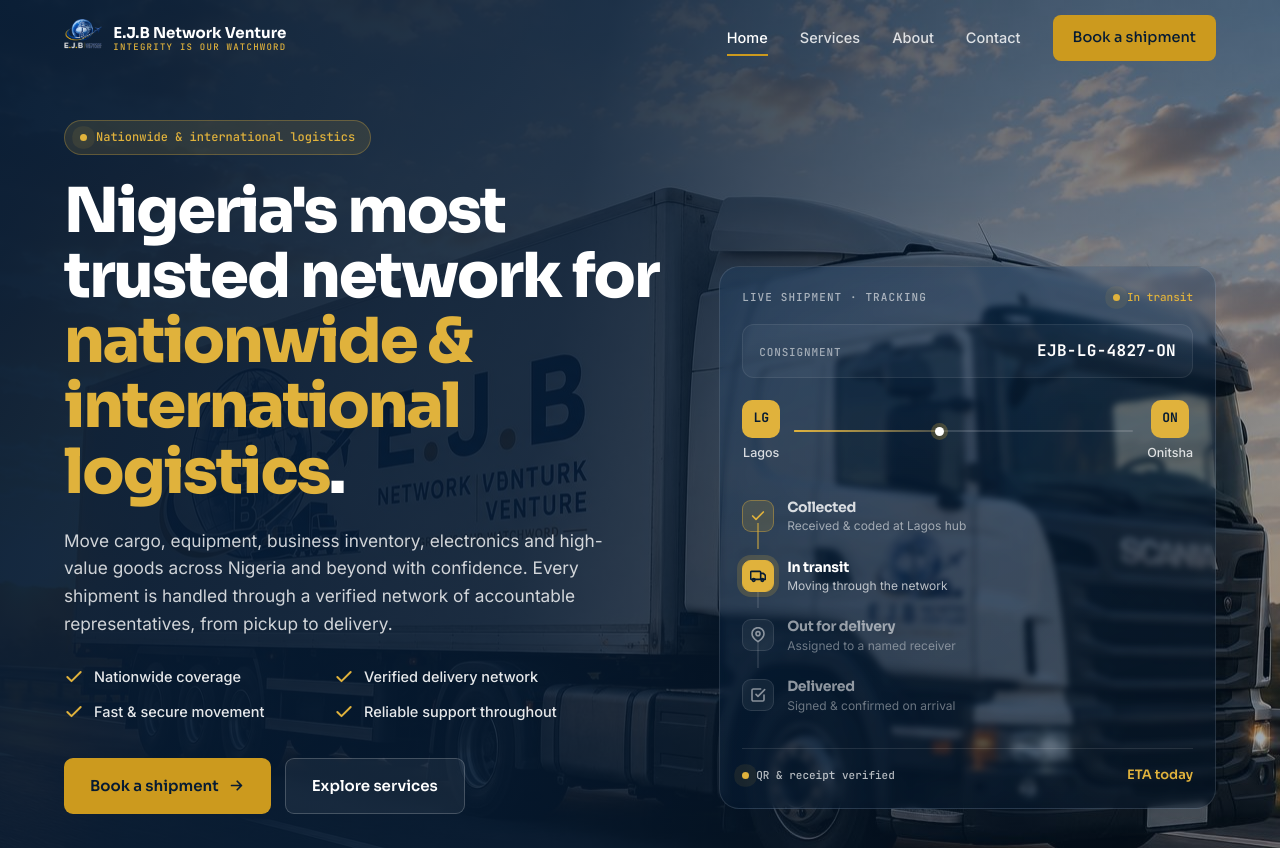
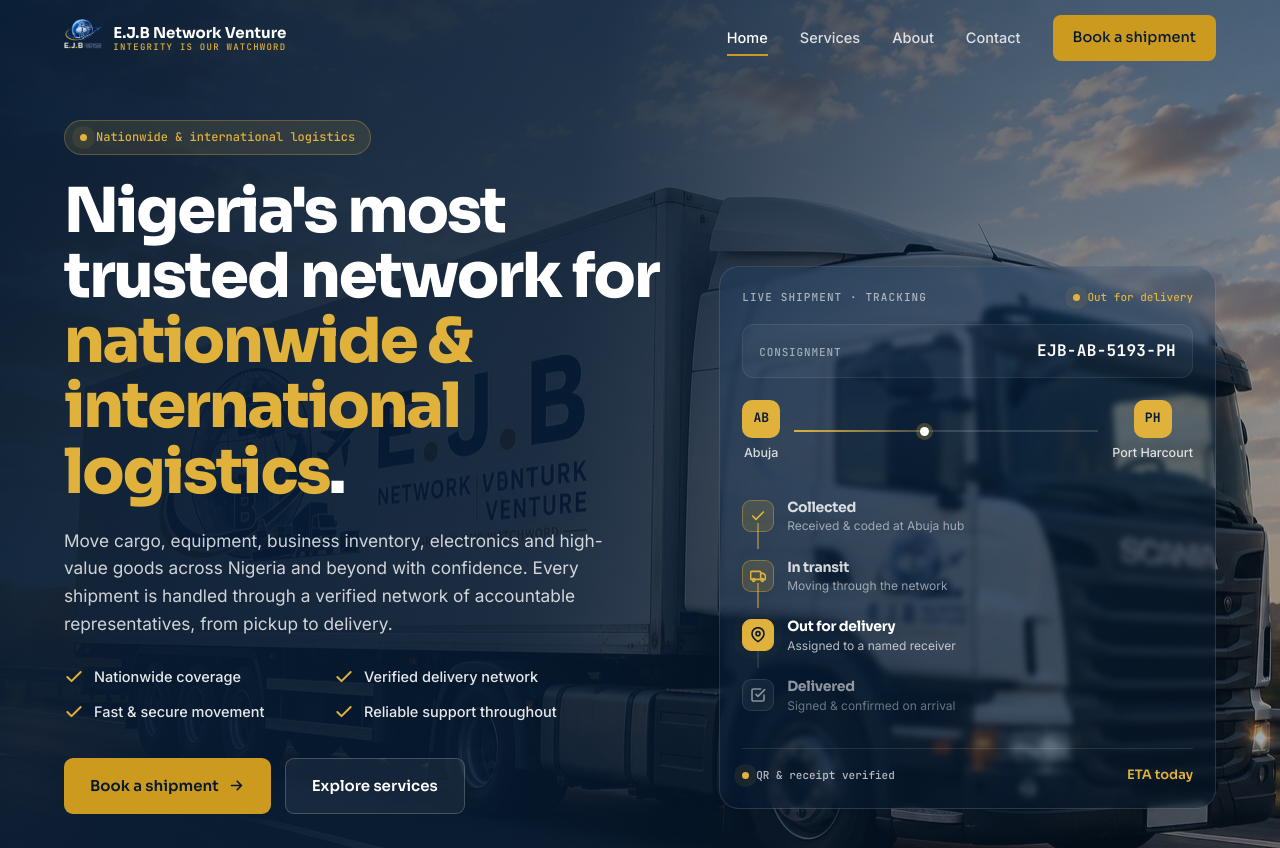
Before and after one commit to PapyT/ejb-website, a plain HTML site: page index.html in a window 1280 px wide. Shown: the top 848 px of the page. Drawn offline with Linux system fonts and the light colour scheme.

```diff
--- a/index.html
+++ b/index.html
@@ -43,35 +43,35 @@
       </div>
     </div>
     <div class="track-panel">
-      <div class="track-card reveal">
+      <div class="track-card reveal" id="trackcard">
         <div class="track-head">
           <span class="t">Live shipment &middot; tracking</span>
-          <span class="live"><span class="pulse-dot"></span> In transit</span>
+          <span class="live"><span class="pulse-dot"></span> <span id="tk-status">In transit</span></span>
         </div>
         <div class="track-id">
           <span class="lbl">Consignment</span>
-          <span class="val">EJB-LG-4827-ON</span>
+          <span class="val" id="tk-id">EJB-LG-4827-ON</span>
         </div>
         <div class="track-route">
           <div class="node">
-            <span class="code">LG</span>
-            <span class="city">Lagos</span>
+            <span class="code" id="tk-ocode">LG</span>
+            <span class="city" id="tk-ocity">Lagos</span>
           </div>
           <div class="track-line"><span class="dot"></span></div>
           <div class="node">
-            <span class="code">ON</span>
-            <span class="city">Onitsha</span>
+            <span class="code" id="tk-dcode">ON</span>
+            <span class="city" id="tk-dcity">Onitsha</span>
           </div>
         </div>
-        <div class="track-steps">
-          <div class="tstep done"><span class="ic"><svg viewBox="0 0 24 24" fill="none" stroke-width="2.6" stroke-linecap="round" stroke-linejoin="round"><path d="M20 6L9 17l-5-5"/></svg></span><div><h5>Collected</h5><p>Received &amp; coded at Lagos hub</p></div></div>
-          <div class="tstep active"><span class="ic"><svg viewBox="0 0 24 24" fill="none" stroke-width="2.4" stroke-linecap="round" stroke-linejoin="round"><rect x="1" y="5" width="15" height="12" rx="1.5"/><path d="M16 8h4l3 3v6h-7M5.5 20a2 2 0 100-4 2 2 0 000 4zM18.5 20a2 2 0 100-4 2 2 0 000 4z"/></svg></span><div><h5>In transit</h5><p>Moving through the network</p></div></div>
-          <div class="tstep"><span class="ic"><svg viewBox="0 0 24 24" fill="none" stroke-width="2.4" stroke-linecap="round" stroke-linejoin="round"><path d="M21 10c0 6-9 12-9 12s-9-6-9-12a9 9 0 0118 0z"/><circle cx="12" cy="10" r="3"/></svg></span><div><h5>Out for delivery</h5><p>Assigned to a named receiver</p></div></div>
-          <div class="tstep"><span class="ic"><svg viewBox="0 0 24 24" fill="none" stroke-width="2.4" stroke-linecap="round" stroke-linejoin="round"><path d="M9 11l3 3L22 4M21 12v7a2 2 0 01-2 2H5a2 2 0 01-2-2V5a2 2 0 012-2h11"/></svg></span><div><h5>Delivered</h5><p>Signed &amp; confirmed on arrival</p></div></div>
+        <div class="track-steps" id="tk-steps">
+          <div class="tstep done" data-step="0"><span class="ic"><svg viewBox="0 0 24 24" fill="none" stroke-width="2.6" stroke-linecap="round" stroke-linejoin="round"><path d="M20 6L9 17l-5-5"/></svg></span><div><h5>Collected</h5><p id="tk-collect">Received &amp; coded at Lagos hub</p></div></div>
+          <div class="tstep active" data-step="1"><span class="ic"><svg viewBox="0 0 24 24" fill="none" stroke-width="2.4" stroke-linecap="round" stroke-linejoin="round"><rect x="1" y="5" width="15" height="12" rx="1.5"/><path d="M16 8h4l3 3v6h-7M5.5 20a2 2 0 100-4 2 2 0 000 4zM18.5 20a2 2 0 100-4 2 2 0 000 4z"/></svg></span><div><h5>In transit</h5><p>Moving through the network</p></div></div>
+          <div class="tstep" data-step="2"><span class="ic"><svg viewBox="0 0 24 24" fill="none" stroke-width="2.4" stroke-linecap="round" stroke-linejoin="round"><path d="M21 10c0 6-9 12-9 12s-9-6-9-12a9 9 0 0118 0z"/><circle cx="12" cy="10" r="3"/></svg></span><div><h5>Out for delivery</h5><p>Assigned to a named receiver</p></div></div>
+          <div class="tstep" data-step="3"><span class="ic"><svg viewBox="0 0 24 24" fill="none" stroke-width="2.4" stroke-linecap="round" stroke-linejoin="round"><path d="M9 11l3 3L22 4M21 12v7a2 2 0 01-2 2H5a2 2 0 01-2-2V5a2 2 0 012-2h11"/></svg></span><div><h5>Delivered</h5><p>Signed &amp; confirmed on arrival</p></div></div>
         </div>
         <div class="track-foot">
           <span class="pill"><span class="pulse-dot"></span> QR &amp; receipt verified</span>
-          <span class="eta">ETA today</span>
+          <span class="eta" id="tk-eta">ETA today</span>
         </div>
       </div>
     </div>
@@ -186,4 +186,45 @@
 links.querySelectorAll('a').forEach(a=>a.addEventListener('click',()=>links.classList.remove('open')));
 const io=new IntersectionObserver((es)=>{es.forEach(e=>{if(e.isIntersecting){e.target.classList.add('in');io.unobserve(e.target);}})},{threshold:0.1});
 document.querySelectorAll('.reveal').forEach(el=>io.observe(el));
+
+/* ===== Hero tracking card: cycle through sample consignments =====
+   Illustrative only. Rotates route, code and progress so the hero feels
+   like a live operation rather than one frozen shipment. */
+(function(){
+  var card=document.getElementById('trackcard');
+  if(!card) return;
+  var SHIPMENTS=[
+    {o:'Lagos',oc:'LG',d:'Onitsha',dc:'ON',id:'EJB-LG-4827-ON',step:1,status:'In transit',eta:'ETA today'},
+    {o:'Abuja',oc:'AB',d:'Port Harcourt',dc:'PH',id:'EJB-AB-5193-PH',step:2,status:'Out for delivery',eta:'ETA today'},
+    {o:'Ibadan',oc:'IB',d:'Kaduna',dc:'KA',id:'EJB-IB-3364-KA',step:1,status:'In transit',eta:'ETA tomorrow'},
+    {o:'Lagos',oc:'LG',d:'Uyo',dc:'UY',id:'EJB-LG-6021-UY',step:3,status:'Delivered',eta:'Delivered'},
+    {o:'Onitsha',oc:'ON',d:'Abuja',dc:'AB',id:'EJB-ON-4478-AB',step:0,status:'Collected',eta:'ETA in 2 days'},
+    {o:'Port Harcourt',oc:'PH',d:'Lagos',dc:'LG',id:'EJB-PH-7710-LG',step:2,status:'Out for delivery',eta:'ETA today'}
+  ];
+  var i=0;
+  var $=function(id){return document.getElementById(id);};
+  function render(s){
+    $('tk-id').textContent=s.id;
+    $('tk-ocode').textContent=s.oc; $('tk-ocity').textContent=s.o;
+    $('tk-dcode').textContent=s.dc; $('tk-dcity').textContent=s.d;
+    $('tk-status').textContent=s.status;
+    $('tk-eta').textContent=s.eta;
+    $('tk-collect').innerHTML='Received &amp; coded at '+s.o+' hub';
+    var steps=card.querySelectorAll('.tstep');
+    for(var n=0;n<steps.length;n++){
+      steps[n].classList.remove('done','active');
+      if(n<s.step) steps[n].classList.add('done');
+      else if(n===s.step) steps[n].classList.add('active');
+    }
+    // completed shipments show every step as done
+    if(s.step===steps.length-1){ steps[steps.length-1].classList.remove('active'); steps[steps.length-1].classList.add('done','active'); }
+  }
+  render(SHIPMENTS[0]);
+  if(matchMedia('(prefers-reduced-motion:reduce)').matches) return;
+  setInterval(function(){
+    i=(i+1)%SHIPMENTS.length;
+    card.classList.add('swapping');
+    setTimeout(function(){ render(SHIPMENTS[i]); card.classList.remove('swapping'); },420);
+  },5200);
+})();
 </script></body></html>
--- a/page.css
+++ b/page.css
@@ -25,6 +25,18 @@
 .track-head .t{font-family:'JetBrains Mono'; font-size:11px; letter-spacing:0.1em; color:rgba(255,255,255,0.6); text-transform:uppercase;}
 .track-head .live{display:flex; align-items:center; gap:7px; font-family:'JetBrains Mono'; font-size:11px; color:var(--gold-bright);}
 
+/* fade the card contents while a new consignment swaps in */
+.track-card .track-id,
+.track-card .track-route,
+.track-card .track-steps,
+.track-card .track-foot,
+.track-card .track-head .live{transition:opacity .4s ease, transform .4s ease;}
+.track-card.swapping .track-id,
+.track-card.swapping .track-route,
+.track-card.swapping .track-steps,
+.track-card.swapping .track-foot,
+.track-card.swapping .track-head .live{opacity:0; transform:translateY(6px);}
+
 .track-id{display:flex; align-items:baseline; justify-content:space-between; gap:12px; background:rgba(255,255,255,0.04); border:1px solid rgba(255,255,255,0.08); border-radius:12px; padding:13px 16px; margin-bottom:22px;}
 .track-id .lbl{font-family:'JetBrains Mono'; font-size:11px; letter-spacing:0.08em; text-transform:uppercase; color:rgba(255,255,255,0.55);}
 .track-id .val{font-family:'JetBrains Mono'; font-weight:700; font-size:16px; color:#fff; letter-spacing:0.02em;}
@@ -43,10 +55,10 @@
 .tstep{display:flex; gap:13px; align-items:flex-start; padding:11px 0; position:relative;}
 .tstep:not(:last-child)::after{content:''; position:absolute; left:15px; top:34px; bottom:-2px; width:2px; background:rgba(255,255,255,0.1);}
 .tstep.done:not(:last-child)::after{background:rgba(224,178,60,0.5);}
-.tstep .ic{flex-shrink:0; width:32px; height:32px; border-radius:9px; display:flex; align-items:center; justify-content:center; background:rgba(255,255,255,0.06); border:1px solid rgba(255,255,255,0.1); z-index:1;}
-.tstep .ic svg{width:16px; height:16px; stroke:rgba(255,255,255,0.5);}
-.tstep h5{font-family:'Sora'; font-size:14px; color:rgba(255,255,255,0.55); margin-bottom:1px;}
-.tstep p{font-size:12px; color:rgba(255,255,255,0.4); margin:0;}
+.tstep .ic{flex-shrink:0; width:32px; height:32px; border-radius:9px; display:flex; align-items:center; justify-content:center; background:rgba(255,255,255,0.06); border:1px solid rgba(255,255,255,0.1); z-index:1; transition:background .3s, border-color .3s;}
+.tstep .ic svg{width:16px; height:16px; stroke:rgba(255,255,255,0.5); transition:stroke .3s;}
+.tstep h5{font-family:'Sora'; font-size:14px; color:rgba(255,255,255,0.55); margin-bottom:1px; transition:color .3s;}
+.tstep p{font-size:12px; color:rgba(255,255,255,0.4); margin:0; transition:color .3s;}
 .tstep.done .ic{background:rgba(224,178,60,0.16); border-color:rgba(224,178,60,0.4);}
 .tstep.done .ic svg{stroke:var(--gold-bright);}
 .tstep.done h5{color:rgba(255,255,255,0.82);}
@@ -150,6 +162,9 @@
 .field input:focus,.field select:focus,.field textarea:focus{outline:none; border-color:var(--navy-600); box-shadow:0 0 0 3px rgba(22,80,142,0.1);}
 .field-row{display:grid; grid-template-columns:1fr 1fr; gap:14px;}
 .form-note{font-size:12.5px; color:#8492A6; margin-top:14px; text-align:center;}
+.form-error{background:#FBEAE7; color:#B0382A; border-radius:10px; padding:11px 14px; font-size:13.5px; margin-bottom:16px;}
+/* honeypot: hidden from people, visible to bots */
+.hp-field{position:absolute; left:-9999px; opacity:0; height:0; overflow:hidden;}
 
 /* CTA band */
 .cta-band{background:linear-gradient(120deg,var(--navy-700),var(--navy-900)); color:#fff; border-radius:22px; padding:52px; text-align:center; position:relative; overflow:hidden;}
```
Also changed, not shown: contact.html (+28 -3 lines).
